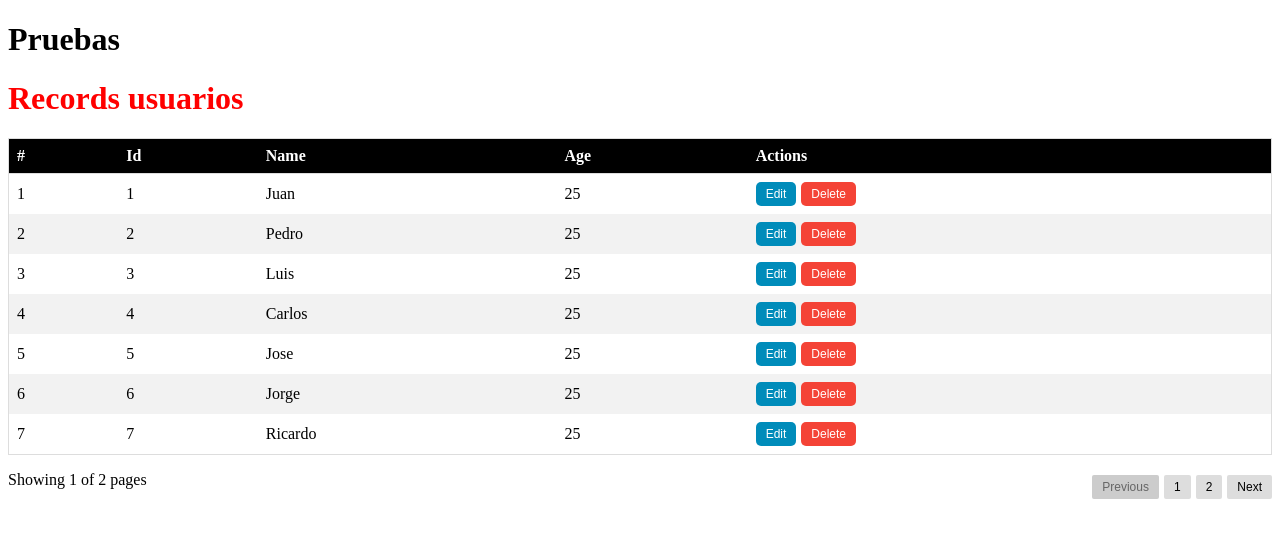
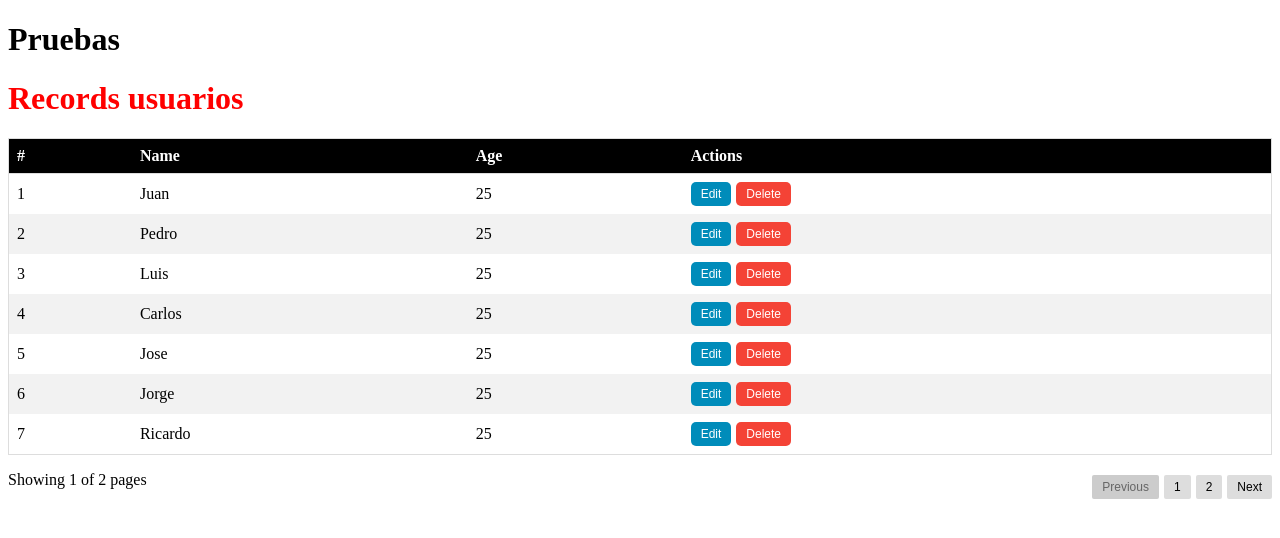
Before and after one commit to Edwalfo/tablaReutilizable, a React (Vite) app: page / in a window 1280 px wide. Shown: the top 538 px of the page. Built offline with nearby package versions, Linux system fonts and the light colour scheme.

Commit message:
Remove "id" column from columns array

```diff
--- a/src/App.tsx
+++ b/src/App.tsx
@@ -73,7 +73,7 @@ function App() {
   }, []);
 
   const [users, setUsers] = useState<User[]>([]);
-  const columns = ["id", "name", "age"];
+  const columns = [ "name", "age"];
 
   return (
     <>
```
